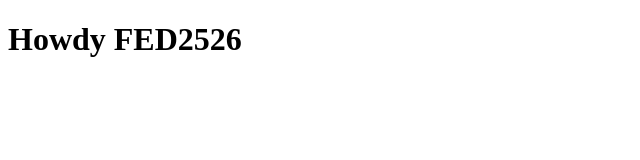
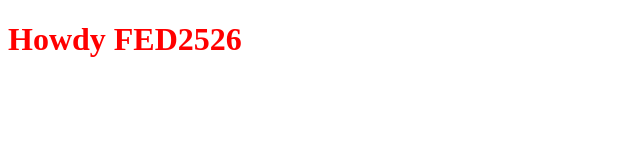
Before and after one commit to DunielPost/FvD, a plain HTML site: page index.html in a window 1280 px wide. Shown: the whole page, without its empty margins (0-640 px from the left). Drawn offline with Linux system fonts and the light colour scheme.

Commit message:
Add files via upload

```diff
--- a/index.html
+++ b/index.html
@@ -6,7 +6,7 @@
 	<meta name="author" content="jouw naam">
 	<meta name="viewport" content="width=device-width, initial-scale=1">
 
-	<title>Howdy FED2526</title>
+	<title>FED2526 Snickers</title>
 
 	<link href="styles/style.css" rel="stylesheet">
 
--- a/styles/style.css
+++ b/styles/style.css
@@ -28,3 +28,6 @@
 /****************/
 
 /* jouw code */
+h1 {
+	color: red;
+}
```
Also changed, not shown: images/1-snickers.webp (added), images/2-snickers.webp (added), images/SNK_3D_LOGO.svg (added), images/sectie-2.webp (added), images/sectie-3.webp (added), images/snickers-creamie.webp (added), readme-images/snickers-homepagina-screenshot.png (added), readme-images/snickers-onsverhaal-screenshot.png (added), 1 other file.
